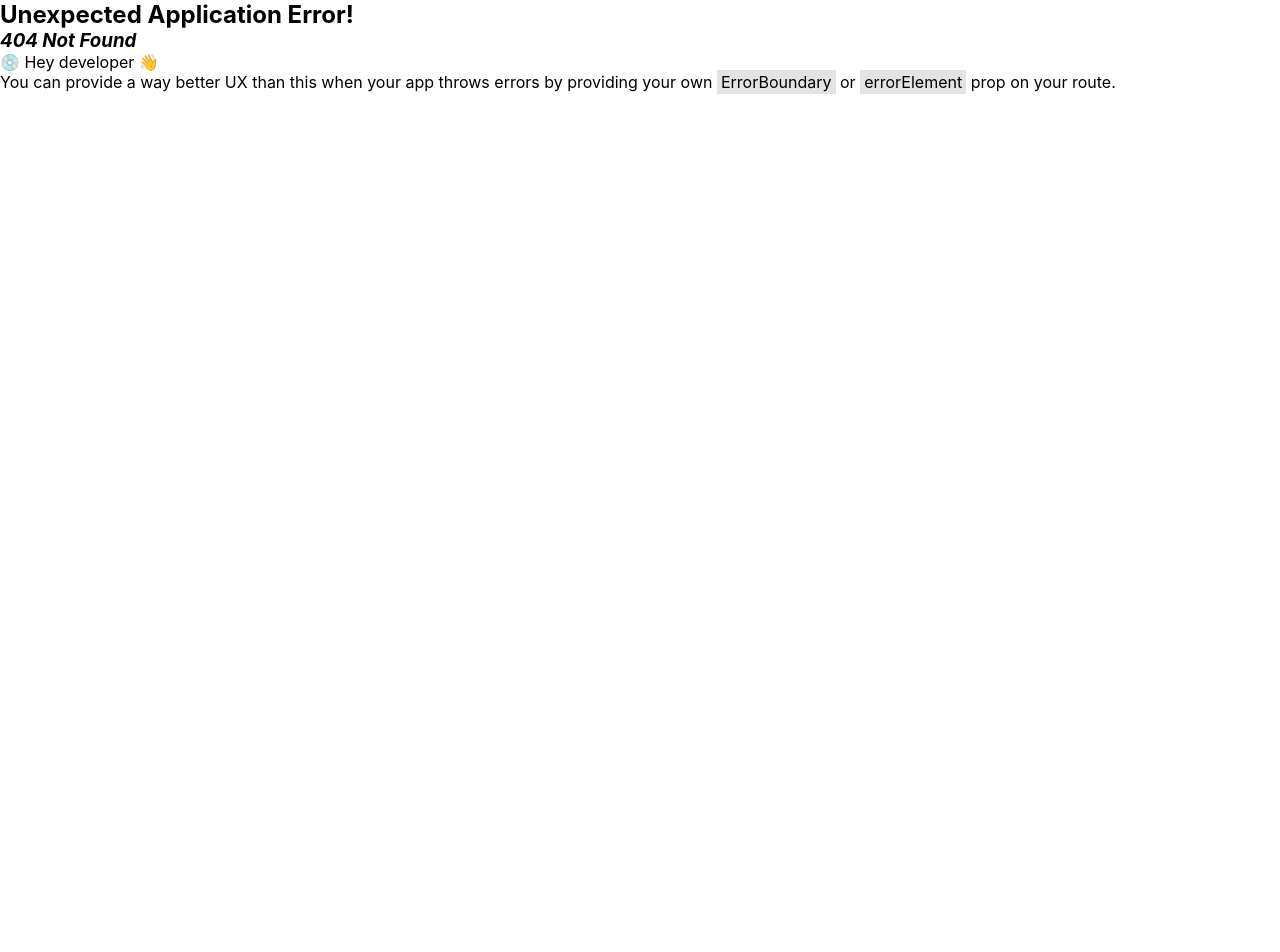
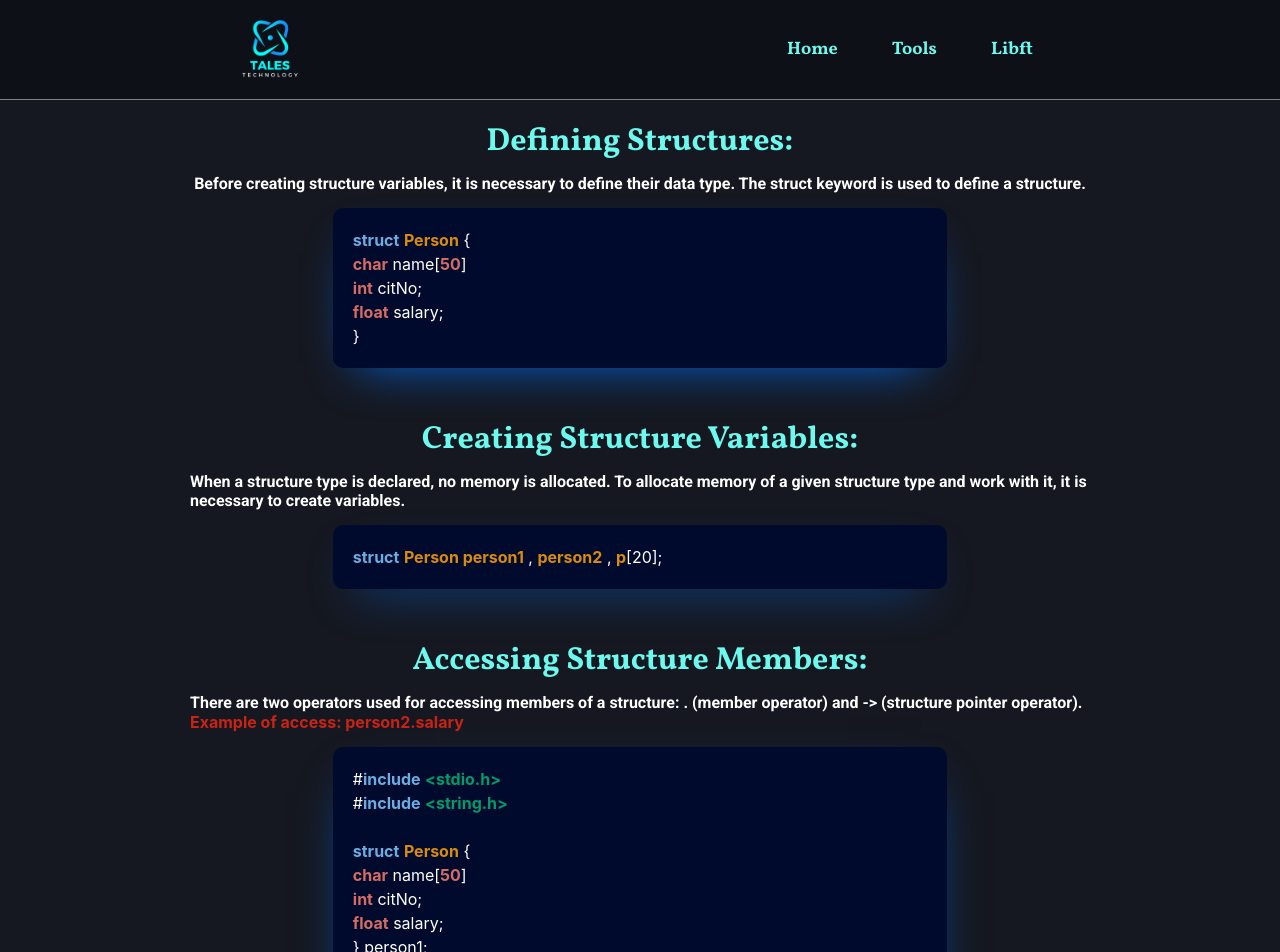
Before and after one commit to tales1982/LIBRARY-IN-C, a React (Create React App) app in the folder library-in-c/: page /Struct in a window 1280 px wide. Before the commit this address had no page. Shown: the top 952 px of the page. Before the commit the page ends 800 px from the top, so only its background shows below. Built offline with nearby package versions, Linux system fonts and the light colour scheme.

Commit message:
Trabalahndo com section struct

```diff
--- a/library-in-c/src/App.js
+++ b/library-in-c/src/App.js
@@ -4,6 +4,7 @@ import Home from './page/home';
 import Tools from './page/Tools/index';
 import Libft from './page/Libft';
 import HeaderFile from './page/HeaderFiles';
+import Struct from './page/Struct';
 
 const rotas = createBrowserRouter([
   {
@@ -21,6 +22,10 @@ const rotas = createBrowserRouter([
   {
     path: '/HeaderFiles',
     element: <HeaderFile />
+  },
+  {
+    path: '/Struct',
+    element: <Struct />
   }
 ]);
 
--- a/library-in-c/src/Components/SectionHome/styles.js
+++ b/library-in-c/src/Components/SectionHome/styles.js
@@ -18,7 +18,7 @@ export const SectionStyle = styled.section`
   justify-content: center;
   width: 100vw;
   height: calc(100vh - 200px);
-  background-color: #151820;
+  background-color: ${Colors.bgSection};
   margin-top: 100px;
   z-index: 1000;
   @media (max-width: 764px) {
--- a/library-in-c/src/globalStyles.js
+++ b/library-in-c/src/globalStyles.js
@@ -29,5 +29,8 @@ export const Colors = {
   textBlue: '#6dace3',
   textREd: '#d66b65',
   textGray: '#6b727b',
-  textREd2: '#ca2314'
+  textREd2: '#ca2314',
+  bgSection: '#151820',
+  textYellow: '#D98B0C',
+  textGreen:'#029A68'
 }
--- a/library-in-c/src/page/HeaderFiles/styles.js
+++ b/library-in-c/src/page/HeaderFiles/styles.js
@@ -22,7 +22,7 @@ export const ContaineHeadeFile = styled.section`
   width: 100%;
   height: auto;
   color: #fff;
-  background-color: #151820;
+  background-color: ${Colors.bgSection};
 
 `
 export const ContainerInfo = styled.section`
--- a/library-in-c/src/page/Libft/styles.js
+++ b/library-in-c/src/page/Libft/styles.js
@@ -1,4 +1,5 @@
 import styled from 'styled-components'
+import { Colors } from "../../globalStyles";
 
 export const Div = styled.div`
   width: 100vw;
@@ -15,6 +16,5 @@ export const ContainerLibft = styled.section`
   width: 100%;
   height: calc(100vh);
   color: #fff;
-  background-color: #151820; /* Adicione um margin-top correspondente à altura do seu cabeçalho fixo */
-  /* Ajuste o valor para ser menor que o z-index do HeaderStyles */
+  background-color: ${Colors.bgSection};
 `
--- /dev/null
+++ b/library-in-c/src/page/Struct/index.jsx
@@ -0,0 +1,110 @@
+import React from 'react'
+import Header from '../../Components/Header'
+import * as S from './styles'
+
+const Struct = () => {
+  return (
+    <>
+      <Header />
+      <S.containerStruct>
+        <S.sectionDescrible>
+          <S.H2>Defining Structures:</S.H2>
+          <S.P>
+            Before creating structure variables, it is necessary to define their
+            data type. The struct keyword is used to define a structure.
+          </S.P>
+          <S.Article>
+            <span>
+              <S.TextBlue>struct</S.TextBlue>{' '}
+              <S.TextYellow>Person</S.TextYellow> {'{'}
+            </span>
+            <span>
+              <S.TextRed>char</S.TextRed> name[<S.TextRed>50</S.TextRed>]
+            </span>
+            <span>
+              <S.TextRed>int</S.TextRed> citNo;
+            </span>
+            <span>
+              <S.TextRed>float</S.TextRed> salary;
+            </span>
+            <span>{'}'}</span>
+          </S.Article>
+          <S.H2>Creating Structure Variables:</S.H2>
+          <S.P>
+            When a structure type is declared, no memory is allocated. To
+            allocate memory of a given structure type and work with it, it is
+            necessary to create variables.
+          </S.P>
+          <S.Article>
+            <span>
+              <S.TextBlue>struct</S.TextBlue>{' '}
+              <S.TextYellow>Person person1</S.TextYellow> ,{' '}
+              <S.TextYellow>person2</S.TextYellow> ,{' '}
+              <S.TextYellow>p</S.TextYellow>[20];
+            </span>
+          </S.Article>
+          <S.H2>Accessing Structure Members:</S.H2>
+          <S.P>
+            There are two operators used for accessing members of a structure: .
+            (member operator) and -{'>'} (structure pointer operator).{' '}
+            <S.TextRed2>Example of access: person2.salary</S.TextRed2>
+          </S.P>
+          <S.Article>
+            <span>
+              #<S.TextBlue>include</S.TextBlue>{' '}
+              <S.TextGreen>
+                {'<'}stdio.h{'>'}
+              </S.TextGreen>
+            </span>
+            <span>
+              {' '}
+              #<S.TextBlue>include</S.TextBlue>{' '}
+              <S.TextGreen>
+                {'<'}string.h{'>'}
+              </S.TextGreen>
+            </span>
+            <span>
+              <br />
+            </span>
+            <span>
+              <S.TextBlue>struct</S.TextBlue>{' '}
+              <S.TextYellow>Person</S.TextYellow> {'{'}
+            </span>
+            <span>
+              <S.TextRed>char</S.TextRed> name[<S.TextRed>50</S.TextRed>]
+            </span>
+            <span>
+              <S.TextRed>int</S.TextRed> citNo;
+            </span>
+            <span>
+              <S.TextRed>float</S.TextRed> salary;
+            </span>
+            <span>{'}'} person1;</span>
+            <br />
+            <span>
+              <S.TextRed>int</S.TextRed> <S.TextRed2>maim</S.TextRed2>
+              {' ( )'}
+              {' {'}
+            </span>
+            <span>
+              <S.TextYellow>strcpy</S.TextYellow>
+              {'('} person1.name,
+              <S.TextGreen>{' "Greoge Orwell "'}</S.TextGreen>
+              {' )'};
+            </span>
+            <span>person1.cittNo = <S.TextRed>1984</S.TextRed>;</span>
+            <span>person1.salary = <S.TextRed>3500</S.TextRed>;</span>
+            <br />
+            <span><S.TextYellow>printf</S.TextYellow>{'('}<S.TextGreen>{'" Name: %s\\n "'}</S.TextGreen>, person1.name{')'};</span>
+            <span><S.TextYellow>printf</S.TextYellow>{'('}<S.TextGreen>{'" Citizenship No.: %d\\n "'}</S.TextGreen>, person1.citNo{')'};</span>
+            <span><S.TextYellow>printf</S.TextYellow>{'('}<S.TextGreen>{'" Salary: %.2f "'}</S.TextGreen>, person1.salary{')'};</span>
+            <br />
+            <span><S.TextBlue>return</S.TextBlue><S.TextRed2>{' ('}0{')'}</S.TextRed2>;</span>
+          </S.Article>
+        </S.sectionDescrible>
+      </S.containerStruct>
+    </>
+  )
+}
+
+export default Struct
--- /dev/null
+++ b/library-in-c/src/page/Struct/styles.js
@@ -0,0 +1,78 @@
+import styled from 'styled-components'
+import { Colors, Fonts } from '../../globalStyles'
+
+export const containerStruct = styled.section`
+  display: flex;
+  flex-direction: column;
+  align-items: center;
+  height: 100%;
+
+  width: 100;
+  background-color: ${Colors.bgSection};
+  color: #fff;
+`
+
+export const sectionDescrible = styled.section`
+  display: flex;
+  flex-direction: column;
+  align-items: center;
+  width: 80vw;
+
+  margin-top: 100px;
+`
+export const Article = styled.article`
+  display: flex;
+  flex-direction: column;
+  align-items: flex-start;
+  width: 60%;
+  height: auto;
+  margin-top: 15px;
+  background-color: #000a2d;
+  border-radius: 10px;
+  box-shadow: 0px 20px 50px -25px rgba(0, 115, 255, 0.925);
+  margin-bottom: 30px;
+  padding: 20px;
+  line-height: 1.5;
+  @media (max-width: 764px) {
+    width: 90vw;
+  }
+`
+export const H2 = styled.h1`
+font-size: 32px;
+padding-top: 20px;
+padding-bottom: 10px;
+color: ${Colors.textDestac};
+font-family: ${Fonts.fontDestaque};
+`
+export const P = styled.p`
+font-size: 16px;
+font-weight: bold;
+max-width: 900px;
+flex-wrap: wrap;
+font-family: ${Fonts.fontHighlight};
+`
+
+export const TextRed = styled.span`
+  color: ${Colors.textREd};
+  font-weight: 700;
+`
+
+export const TextRed2 = styled.span`
+  color: ${Colors.textREd2};
+  font-weight: 700;
+`
+
+export const TextBlue = styled.span`
+  color: ${Colors.textBlue};
+  font-weight: 700;
+`
+
+export const TextGreen = styled.span`
+  color: ${Colors.textGreen};
+  font-weight: 700;
+`
+
+export const TextYellow = styled.span`
+  color: ${Colors.textYellow};
+  font-weight: 700;
+`
--- a/library-in-c/src/page/Tools/index.jsx
+++ b/library-in-c/src/page/Tools/index.jsx
@@ -21,7 +21,7 @@ const SectionTools = () => {
           <Card
             title="C Structures"
             text="A structure is a feature that allows grouping different data types under a single name."
-            linkTo="/"
+            linkTo="/Struct"
             shadowColor="rgba(0, 255, 0, 0.973)" // Cor da sombra para o primeiro Card
             imgSrc="img/struct.png"
             alt="C Structures"
```
